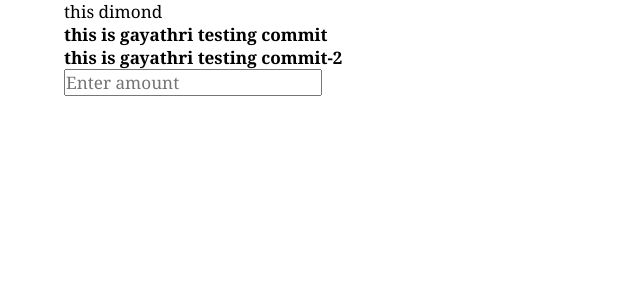
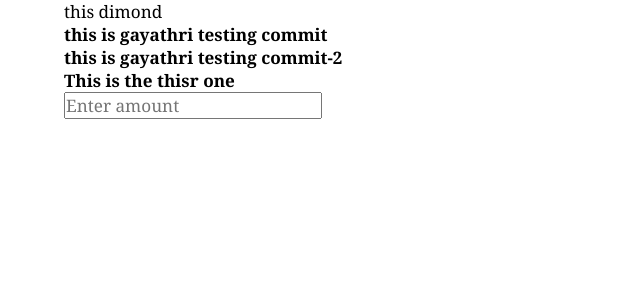
Before and after one commit to Shravankumar0219/FrontEnd, a React (Create React App) app in the folder Sharp-Tech-System/: page /Dimond in a window 1280 px wide. Shown: the top 300 px of the page, without its empty margins (0-640 px from the left). Built offline with nearby package versions, Linux system fonts and the light colour scheme.

Commit message:
Shravankumar Pull and Push

```diff
--- a/Sharp-Tech-System/src/components/Dimond/Dimond.js
+++ b/Sharp-Tech-System/src/components/Dimond/Dimond.js
@@ -23,6 +23,7 @@ const Dimond = () => {
       <div>this dimond</div>
        <h1>this is gayathri testing commit</h1>
        <h1>this is gayathri testing commit-2</h1>
+       <h1>This is the thisr one</h1>
       <input
         type="text"
         value={value}
```
